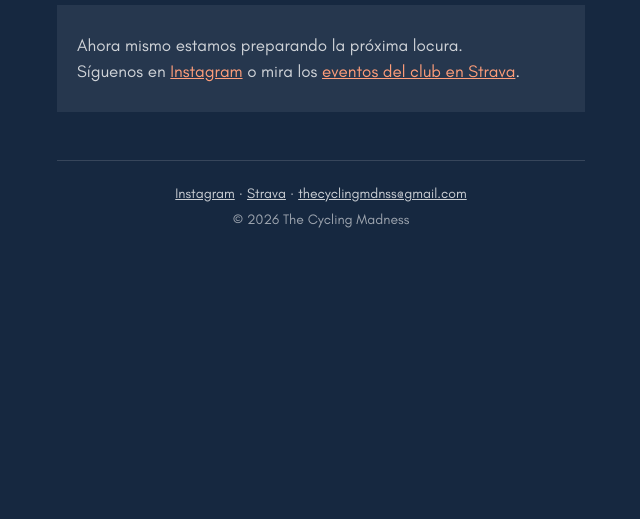
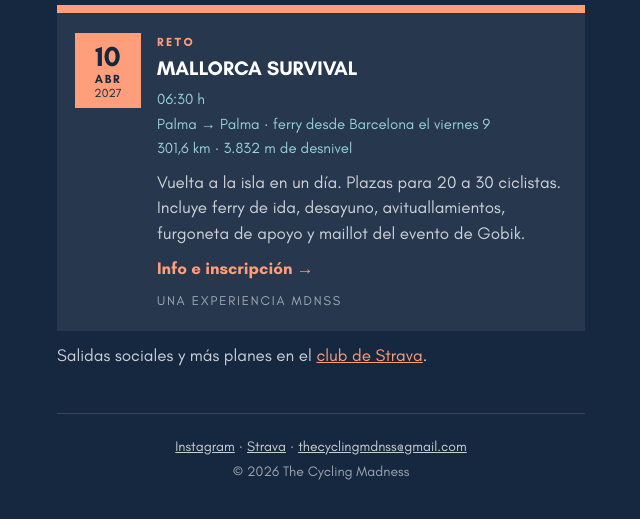
Before and after one commit to lukasstodtko-netizen/linktree, a plain HTML site: page events.html in a window 1280 px wide. Shown: the part 377-896 px from the top of the page, without its empty margins (319-959 px from the left). Before the commit the page ends 800 px from the top, so only its background shows below. Drawn offline with Linux system fonts and the light colour scheme.

Commit message:
Add Mallorca Survival as the next experience
Saturday 10 April 2027, Palma → Palma, 301.6 km and 3,832 m, linked
to the Mallorca Survival app. The home button now shows the next
experience with its date, and the events page points to the Strava
club for social rides.

Co-Authored-By: Claude Opus 5.5 <noreply@anthropic.com>
Claude-Session: https://claude.ai/code/session_01HuoR5gdZecNmPpMsDydVQt

```diff
--- a/app.js
+++ b/app.js
@@ -33,6 +33,7 @@
   const events = (S.events || []).slice().sort((a, b) => parseDate(a.date) - parseDate(b.date));
   const upcoming = events.filter((e) => parseDate(e.date) >= today);
   const past = events.filter((e) => parseDate(e.date) < today).reverse();
+  const MONTHS = ["ene", "feb", "mar", "abr", "may", "jun", "jul", "ago", "sep", "oct", "nov", "dic"];
 
   // ---------- Kopf / Fuß ----------
   function renderHero() {
@@ -77,7 +78,7 @@
     if (upcoming.length) {
       html += button({
         href: "events.html", icon: "calendar", title: "Próximas experiencias",
-        sub: `Lo siguiente: ${upcoming[0].title}`, badge: `${upcoming.length}`, accent: "accent-blue", external: false
+        sub: `Lo siguiente: ${upcoming[0].title} · ${parseDate(upcoming[0].date).getDate()} ${MONTHS[parseDate(upcoming[0].date).getMonth()]}`, badge: `${upcoming.length}`, accent: "accent-blue", external: false
       });
     } else if (S.stravaEvents) {
       html += button({ href: S.stravaEvents, icon: "calendar", title: "Próximas experiencias", sub: "Salidas y eventos del club en Strava", accent: "accent-blue" });
@@ -171,7 +172,6 @@
   }
 
   // ---------- Veranstaltungsseite ----------
-  const MONTHS = ["ene", "feb", "mar", "abr", "may", "jun", "jul", "ago", "sep", "oct", "nov", "dic"];
   function eventCard(e, isPast) {
     const d = parseDate(e.date);
     const t = TYPES[e.type] || TYPES.evento;
@@ -197,7 +197,8 @@
     const up = $("#events-upcoming");
     if (!up) return;
     up.innerHTML = upcoming.length
-      ? upcoming.map((e) => eventCard(e, false)).join("")
+      ? upcoming.map((e) => eventCard(e, false)).join("") +
+        (S.stravaEvents ? `<p class="more">Salidas sociales y más planes en el <a href="${esc(S.stravaEvents)}" target="_blank" rel="noopener">club de Strava</a>.</p>` : "")
       : `<div class="empty">Ahora mismo estamos preparando la próxima locura.<br>
            Síguenos en <a href="${esc(S.instagram)}" target="_blank" rel="noopener">Instagram</a>
            o mira los <a href="${esc(S.stravaEvents || S.strava)}" target="_blank" rel="noopener">eventos del club en Strava</a>.</div>`;
--- a/data.js
+++ b/data.js
@@ -40,10 +40,17 @@ window.SITE = {
    * wenn sie zusätzlich auf einer eigenen Seite erscheinen sollen.
    */
   events: [
-    // Beispiel:
-    // { type: "salida", title: "Café & ruta", edition: "", date: "2026-11-14", time: "09:00",
-    //   location: "Punto de salida", distance: "80 km · ritmo social",
-    //   description: "Salida en grupeta …", link: "https://www.strava.com/clubs/1192662/group_events/…" }
+    {
+      type: "reto",
+      title: "Mallorca Survival",
+      edition: "",
+      date: "2027-04-10",
+      time: "06:30",
+      location: "Palma → Palma · ferry desde Barcelona el viernes 9",
+      distance: "301,6 km · 3.832 m de desnivel",
+      description: "Vuelta a la isla en un día. Plazas para 20 a 30 ciclistas. Incluye ferry de ida, desayuno, avituallamientos, furgoneta de apoyo y maillot del evento de Gobik.",
+      link: "https://mallorcasurvival.netlify.app"
+    }
   ],
 
   /*
--- a/style.css
+++ b/style.css
@@ -351,6 +351,9 @@ a.sponsor:hover .name { color: var(--light-blue); }
 .event .sign { margin-top: 12px; font-size: 13px; letter-spacing: 0.14em; text-transform: uppercase; color: var(--text-faint); }
 .event.past { opacity: 0.6; }
 
+.more { margin: 4px 0 0; color: var(--text-soft); }
+.more a { color: var(--salmon); }
+
 .empty {
   padding: 28px 20px;
   border-radius: var(--radius);
```
